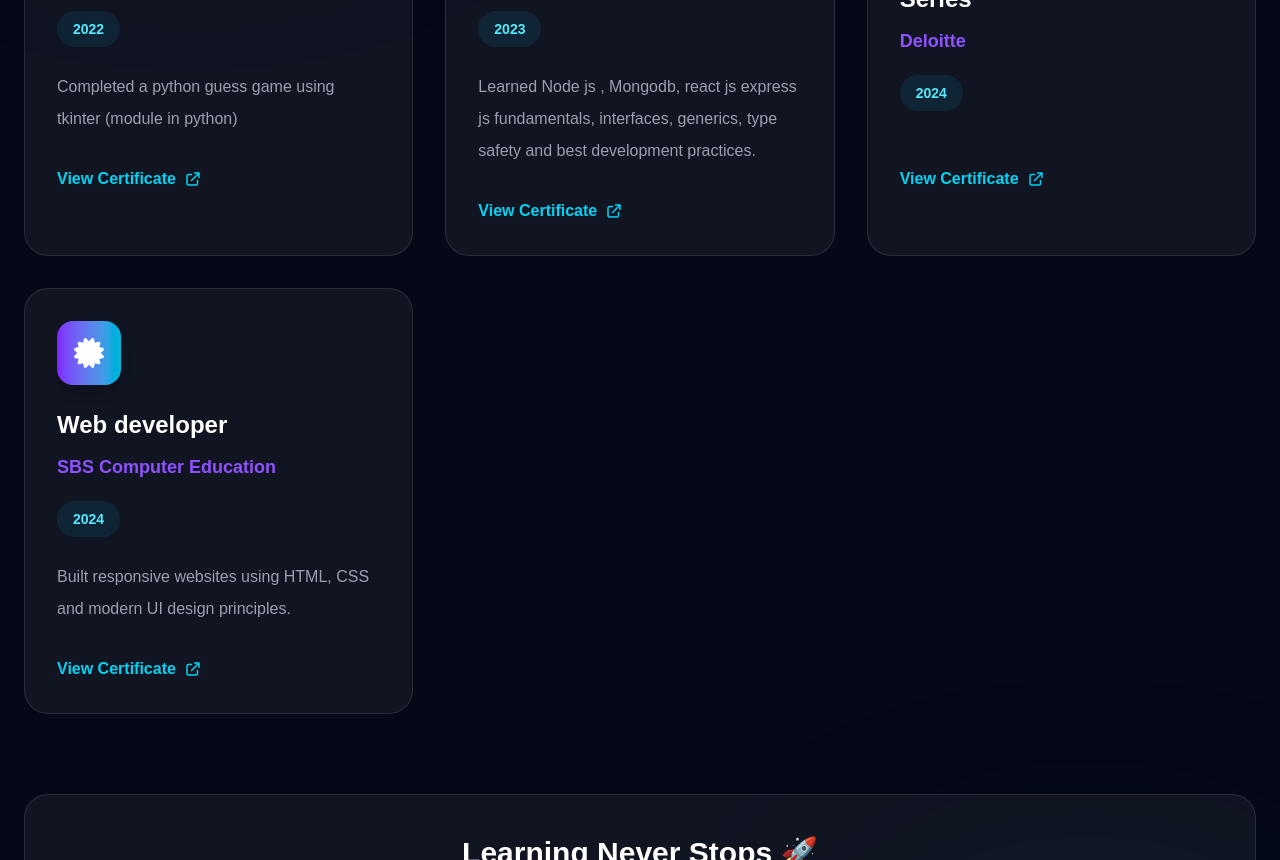
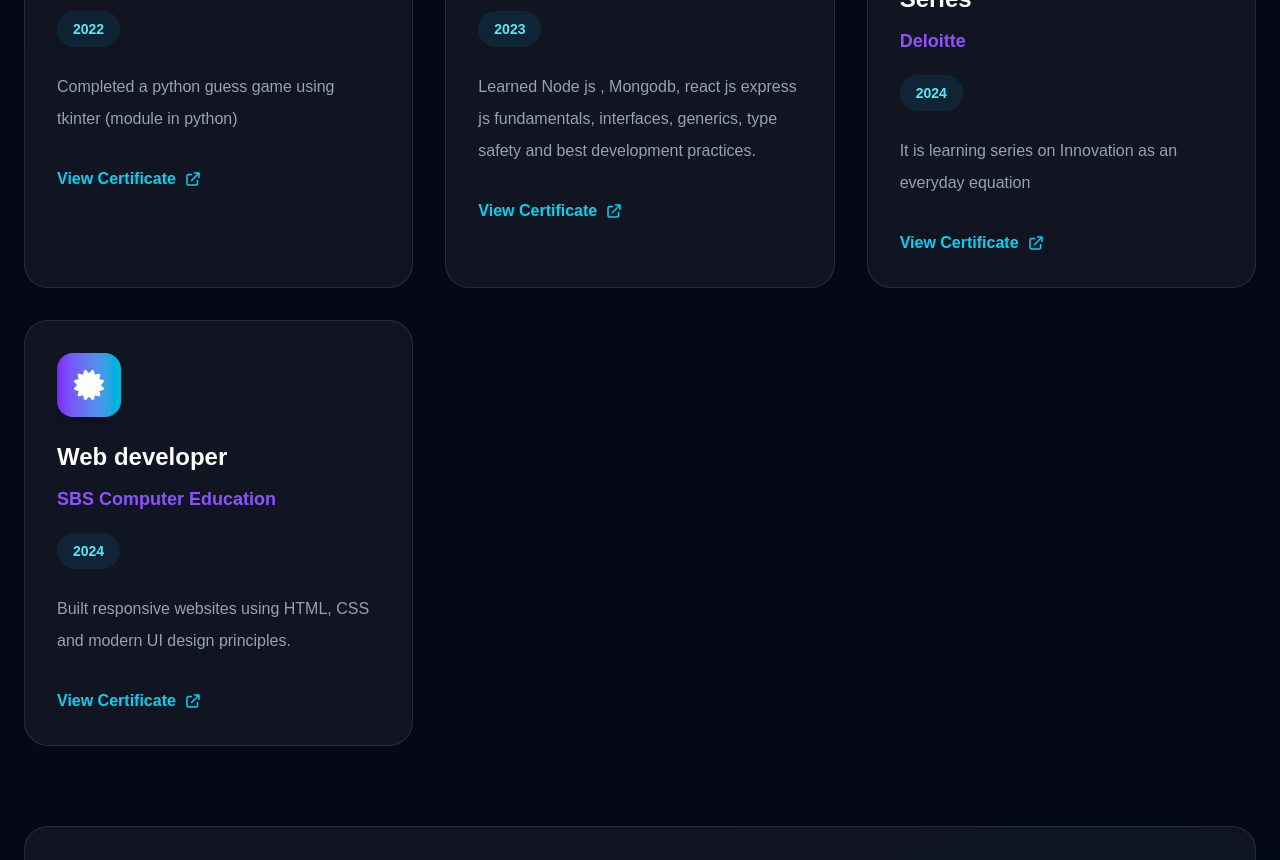
Before and after one commit to ankur-crypto/ankur-portfolio, a Next.js app: page / in a window 1280 px wide. Shown: the part 11140-12000 px from the top of the page. Built offline with nearby package versions, Linux system fonts and the light colour scheme.

Commit message:
Updated certificate  section

```diff
--- a/src/components/sections/Certification.tsx
+++ b/src/components/sections/Certification.tsx
@@ -28,7 +28,7 @@ const certifications = [
     issuer: "Deloitte",
     date: "2024",
     description:
-      "",
+      "It is learning series on Innovation as an everyday equation",
     link: "https://drive.google.com/file/d/1f1dSNp089M7De1pd4LdnSfM6NeS26g2b/view?usp=drive_link",
   },
   {
```
